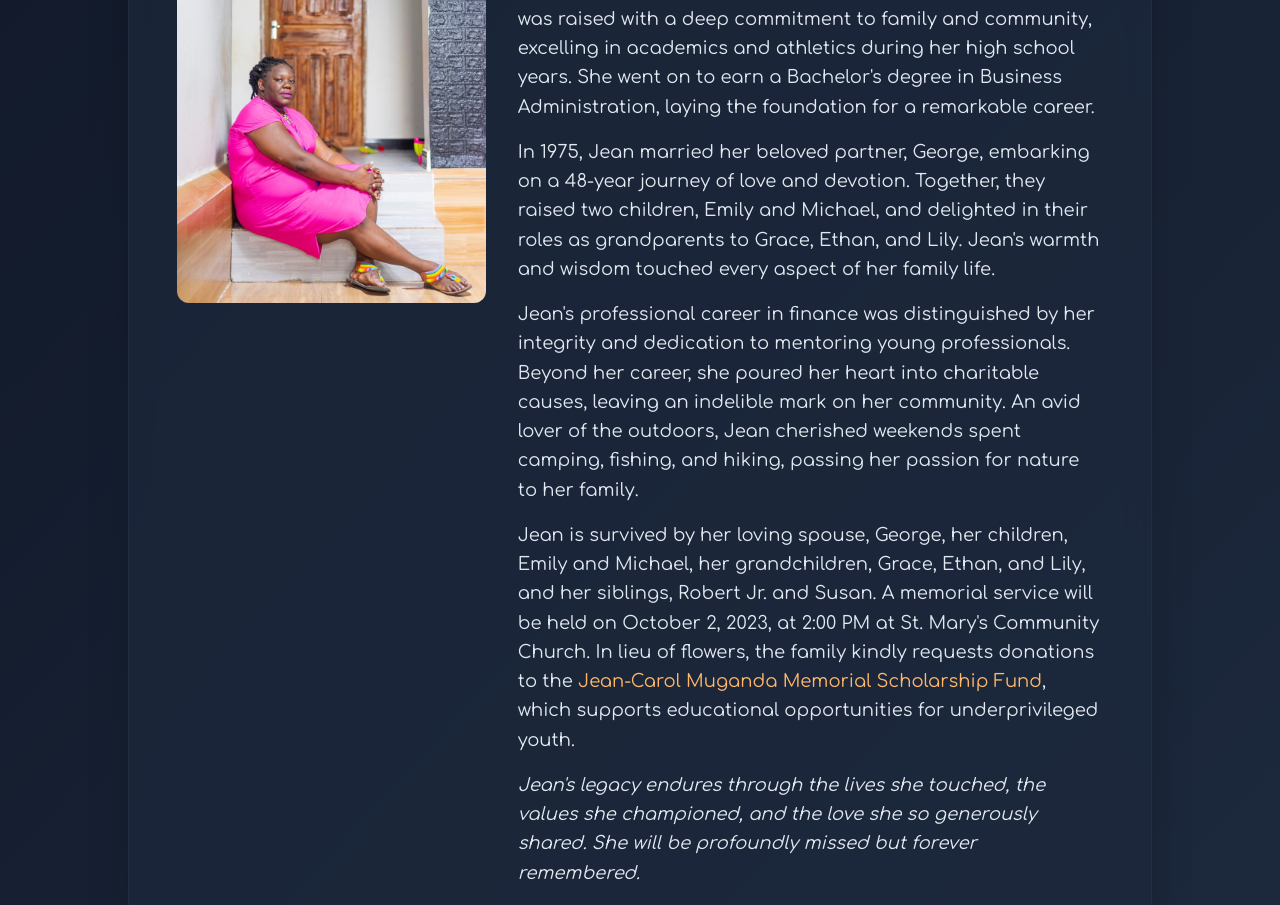
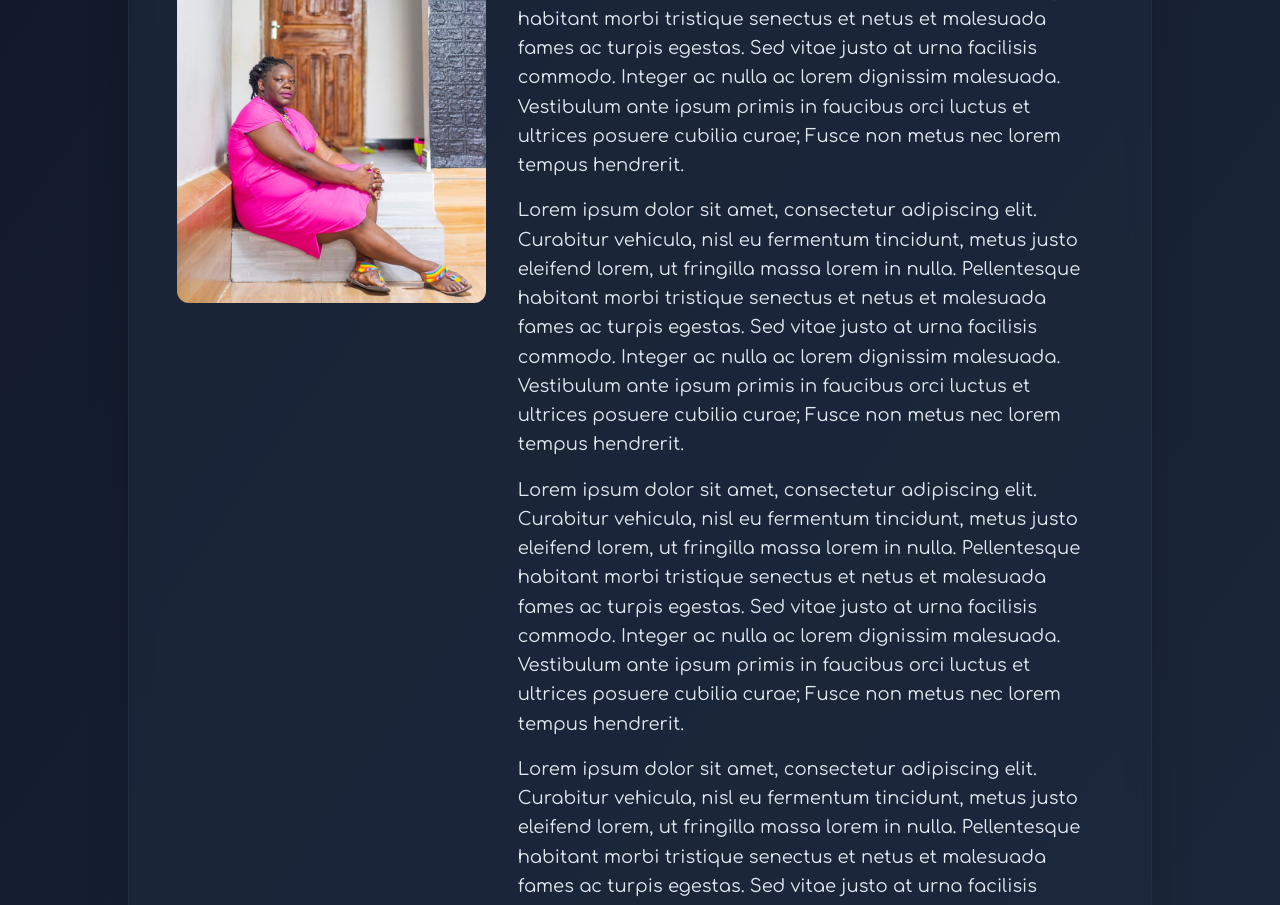
Before and after one commit to talesofcarter/jc-muganda-memorial, a React (Vite) app: page / in a window 1280 px wide. Shown: the part 1180-2085 px from the top of the page. Built offline with nearby package versions, Linux system fonts and the light colour scheme; a web font is replaced by a local one.

Commit message:
dummy text

```diff
--- a/src/assets/gallery.js
+++ b/src/assets/gallery.js
@@ -1,5 +1,5 @@
 export default [
-  "./images/jean-1.jpg",
+  "/images/jean-1.jpg",
   "/images/jean-2.jpg",
   "/images/jean-3.jpg",
   "/images/jean-4.jpg",
--- a/src/components/Obituary/Obituary.jsx
+++ b/src/components/Obituary/Obituary.jsx
@@ -33,47 +33,54 @@ const Obituary = () => {
             {/* Text Content */}
             <div className="md:w-2/3">
               <p className="text-base md:text-lg leading-relaxed text-slate-200">
-                <span className="font-semibold">Jean-Carol Muganda</span>, a
-                cherished wife, mother, grandmother, and pillar of her
-                community, passed away peacefully on March 25, 2023, at the age
-                of 73. Born on March 10, 1950, Jean was raised with a deep
-                commitment to family and community, excelling in academics and
-                athletics during her high school years. She went on to earn a
-                Bachelor's degree in Business Administration, laying the
-                foundation for a remarkable career.
+                Lorem ipsum dolor sit amet, consectetur adipiscing elit.
+                Curabitur vehicula, nisl eu fermentum tincidunt, metus justo
+                eleifend lorem, ut fringilla massa lorem in nulla. Pellentesque
+                habitant morbi tristique senectus et netus et malesuada fames ac
+                turpis egestas. Sed vitae justo at urna facilisis commodo.
+                Integer ac nulla ac lorem dignissim malesuada. Vestibulum ante
+                ipsum primis in faucibus orci luctus et ultrices posuere cubilia
+                curae; Fusce non metus nec lorem tempus hendrerit.
               </p>
               <p className="text-base md:text-lg leading-relaxed text-slate-200 mt-4">
-                In 1975, Jean married her beloved partner, George, embarking on
-                a 48-year journey of love and devotion. Together, they raised
-                two children, Emily and Michael, and delighted in their roles as
-                grandparents to Grace, Ethan, and Lily. Jean's warmth and wisdom
-                touched every aspect of her family life.
+                Lorem ipsum dolor sit amet, consectetur adipiscing elit.
+                Curabitur vehicula, nisl eu fermentum tincidunt, metus justo
+                eleifend lorem, ut fringilla massa lorem in nulla. Pellentesque
+                habitant morbi tristique senectus et netus et malesuada fames ac
+                turpis egestas. Sed vitae justo at urna facilisis commodo.
+                Integer ac nulla ac lorem dignissim malesuada. Vestibulum ante
+                ipsum primis in faucibus orci luctus et ultrices posuere cubilia
+                curae; Fusce non metus nec lorem tempus hendrerit.
               </p>
               <p className="text-base md:text-lg leading-relaxed text-slate-200 mt-4">
-                Jean's professional career in finance was distinguished by her
-                integrity and dedication to mentoring young professionals.
-                Beyond her career, she poured her heart into charitable causes,
-                leaving an indelible mark on her community. An avid lover of the
-                outdoors, Jean cherished weekends spent camping, fishing, and
-                hiking, passing her passion for nature to her family.
+                Lorem ipsum dolor sit amet, consectetur adipiscing elit.
+                Curabitur vehicula, nisl eu fermentum tincidunt, metus justo
+                eleifend lorem, ut fringilla massa lorem in nulla. Pellentesque
+                habitant morbi tristique senectus et netus et malesuada fames ac
+                turpis egestas. Sed vitae justo at urna facilisis commodo.
+                Integer ac nulla ac lorem dignissim malesuada. Vestibulum ante
+                ipsum primis in faucibus orci luctus et ultrices posuere cubilia
+                curae; Fusce non metus nec lorem tempus hendrerit.
               </p>
               <p className="text-base md:text-lg leading-relaxed text-slate-200 mt-4">
-                Jean is survived by her loving spouse, George, her children,
-                Emily and Michael, her grandchildren, Grace, Ethan, and Lily,
-                and her siblings, Robert Jr. and Susan. A memorial service will
-                be held on October 2, 2023, at 2:00 PM at St. Mary's Community
-                Church. In lieu of flowers, the family kindly requests donations
-                to the{" "}
-                <a href="#" className="text-orange-300 hover:underline">
-                  Jean-Carol Muganda Memorial Scholarship Fund
-                </a>
-                , which supports educational opportunities for underprivileged
-                youth.
+                Lorem ipsum dolor sit amet, consectetur adipiscing elit.
+                Curabitur vehicula, nisl eu fermentum tincidunt, metus justo
+                eleifend lorem, ut fringilla massa lorem in nulla. Pellentesque
+                habitant morbi tristique senectus et netus et malesuada fames ac
+                turpis egestas. Sed vitae justo at urna facilisis commodo.
+                Integer ac nulla ac lorem dignissim malesuada. Vestibulum ante
+                ipsum primis in faucibus orci luctus et ultrices posuere cubilia
+                curae; Fusce non metus nec lorem tempus hendrerit.
               </p>
               <p className="text-base md:text-lg leading-relaxed text-slate-200 mt-4 italic">
-                Jean's legacy endures through the lives she touched, the values
-                she championed, and the love she so generously shared. She will
-                be profoundly missed but forever remembered.
+                Lorem ipsum dolor sit amet, consectetur adipiscing elit.
+                Curabitur vehicula, nisl eu fermentum tincidunt, metus justo
+                eleifend lorem, ut fringilla massa lorem in nulla. Pellentesque
+                habitant morbi tristique senectus et netus et malesuada fames ac
+                turpis egestas. Sed vitae justo at urna facilisis commodo.
+                Integer ac nulla ac lorem dignissim malesuada. Vestibulum ante
+                ipsum primis in faucibus orci luctus et ultrices posuere cubilia
+                curae; Fusce non metus nec lorem tempus hendrerit.
               </p>
             </div>
           </div>
```
